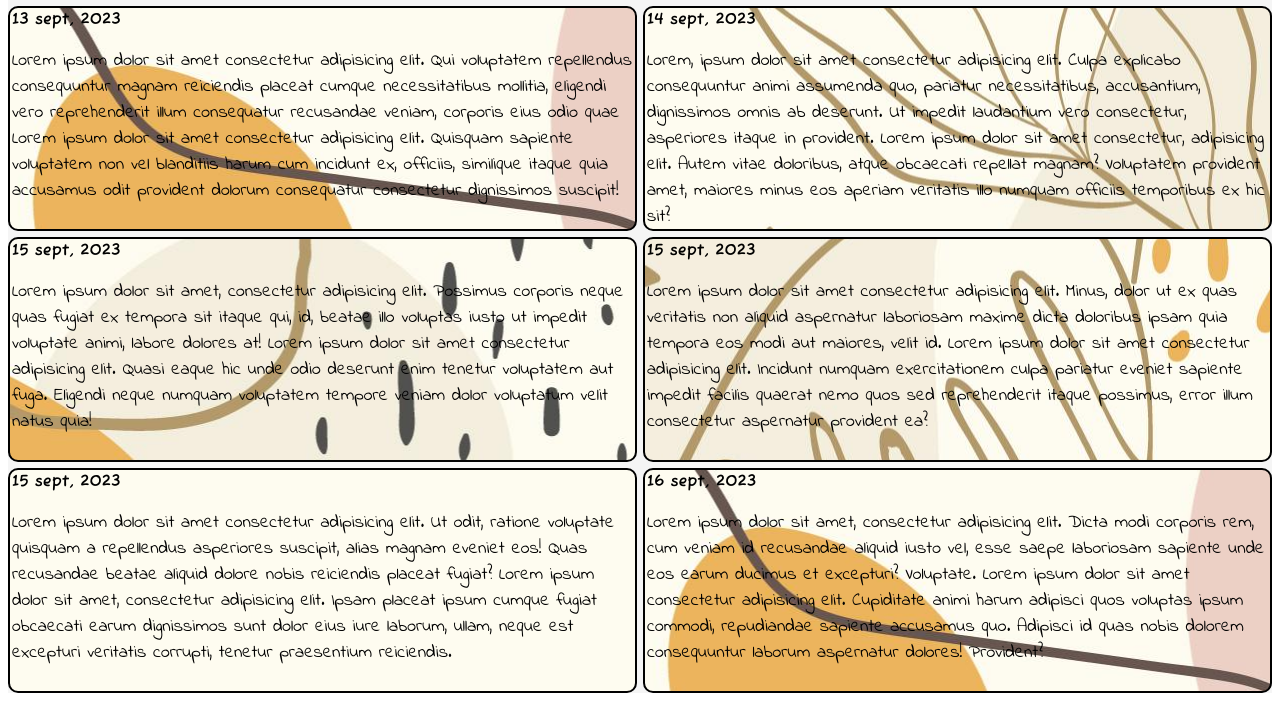
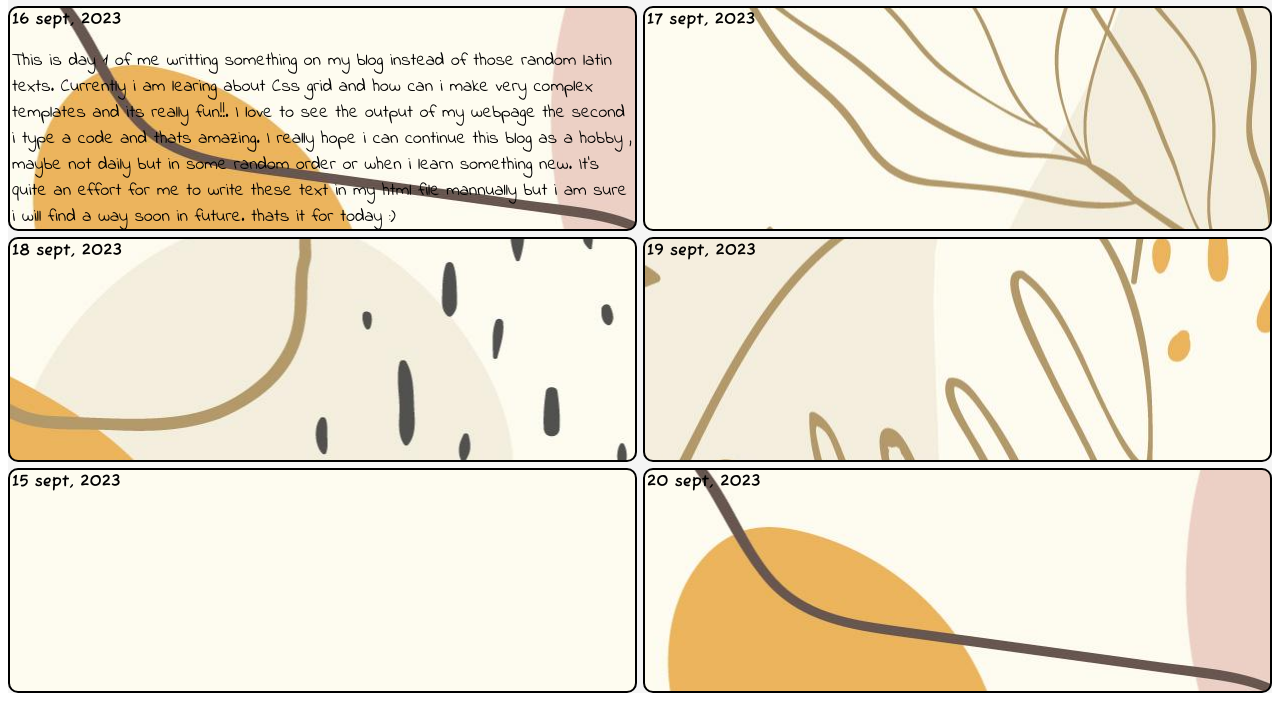
Before and after one commit to roydebraj2003/Blog, a plain HTML site: page index.html in a window 1280 px wide. Shown: the part 88-800 px from the top of the page. Drawn offline with Linux system fonts and the light colour scheme.

Commit message:
first blog instead of latin texts

```diff
--- a/index.html
+++ b/index.html
@@ -11,35 +11,47 @@
         <div class="tool-bar">
             <div class="heading">ROY'S BLOG</div>
         </div>
+
         <div class="block-1" id="block">
-            <div class="date">13 sept, 2023</div>
+            <div class="date">16 sept, 2023</div>
             <div class="title-1"></div>
-            <p class="blog1">Lorem ipsum dolor sit amet consectetur adipisicing elit. Qui voluptatem repellendus consequuntur magnam reiciendis placeat cumque necessitatibus mollitia, eligendi vero reprehenderit illum consequatur recusandae veniam, corporis eius odio quae Lorem ipsum dolor sit amet consectetur adipisicing elit. Quisquam sapiente voluptatem non vel blanditiis harum cum incidunt ex, officiis, similique itaque quia accusamus odit provident dolorum consequatur consectetur dignissimos suscipit! </p>
+            <p class="blog1">This is day 1 of me writting something on my blog instead of those random latin texts.
+                 Currently i am learing about Css grid and how can i make very complex templates and its really fun!!.
+                 I love to see the output of my webpage the second i type a code and thats amazing.
+                 I really hope i can continue this blog as a hobby , maybe not daily but in some random order or when i learn something new.
+                 It's quite an effort for me to write these text in my html file mannually but i am sure i will find a way soon in future.
+                 thats it for today :)
+            </p>
         </div>
+
         <div class="block-2" id="block">
-            <div class="date">14 sept, 2023</div>
+            <div class="date">17 sept, 2023</div>
             <div class="title-2"></div>
-            <p class="blog2">Lorem, ipsum dolor sit amet consectetur adipisicing elit. Culpa explicabo consequuntur animi assumenda quo, pariatur necessitatibus, accusantium, dignissimos omnis ab deserunt. Ut impedit laudantium vero consectetur, asperiores itaque in provident. Lorem ipsum dolor sit amet consectetur, adipisicing elit. Autem vitae doloribus, atque obcaecati repellat magnam? Voluptatem provident amet, maiores minus eos aperiam veritatis illo numquam officiis temporibus ex hic sit?</p>
+            <p class="blog2"></p>
         </div>
+
         <div class="block-3" id="block">
-            <div class="date">15 sept, 2023</div>
+            <div class="date">18 sept, 2023</div>
             <div class="title-3"></div>
-            <p class="blog3">Lorem ipsum dolor sit amet, consectetur adipisicing elit. Possimus corporis neque quas fugiat ex tempora sit itaque qui, id, beatae illo voluptas iusto ut impedit voluptate animi, labore dolores at! Lorem ipsum dolor sit amet consectetur adipisicing elit. Quasi eaque hic unde odio deserunt enim tenetur voluptatem aut fuga. Eligendi neque numquam voluptatem tempore veniam dolor voluptatum velit natus quia!</p>
+            <p class="blog3"> </p>
         </div>
+
         <div class="block-4" id="block">
-            <div class="date">15 sept, 2023</div>
+            <div class="date">19 sept, 2023</div>
             <div class="title-4"></div>
-            <p class="blog4">Lorem ipsum dolor sit amet consectetur adipisicing elit. Minus, dolor ut ex quas veritatis non aliquid aspernatur laboriosam maxime dicta doloribus ipsam quia tempora eos modi aut maiores, velit id. Lorem ipsum dolor sit amet consectetur adipisicing elit. Incidunt numquam exercitationem culpa pariatur eveniet sapiente impedit facilis quaerat nemo quos sed reprehenderit itaque possimus, error illum consectetur aspernatur provident ea?</p>
+            <p class="blog4"></p>
         </div>
+
         <div class="block-5" id="block">
             <div class="date">15 sept, 2023</div>
             <div class="title-5"></div>
-            <p class="blog5">Lorem ipsum dolor sit amet consectetur adipisicing elit. Ut odit, ratione voluptate quisquam a repellendus asperiores suscipit, alias magnam eveniet eos! Quas recusandae beatae aliquid dolore nobis reiciendis placeat fugiat? Lorem ipsum dolor sit amet, consectetur adipisicing elit. Ipsam placeat ipsum cumque fugiat obcaecati earum dignissimos sunt dolor eius iure laborum, ullam, neque est excepturi veritatis corrupti, tenetur praesentium reiciendis.</p>
+            <p class="blog5"></p>
         </div>
+
         <div class="block-6" id="block">
-            <div class="date">16 sept, 2023</div>
+            <div class="date">20 sept, 2023</div>
             <div class="title-6"></div>
-            <p class="blog6">Lorem ipsum dolor sit amet, consectetur adipisicing elit. Dicta modi corporis rem, cum veniam id recusandae aliquid iusto vel, esse saepe laboriosam sapiente unde eos earum ducimus et excepturi? Voluptate. Lorem ipsum dolor sit amet consectetur adipisicing elit. Cupiditate animi harum adipisci quos voluptas ipsum commodi, repudiandae sapiente accusamus quo. Adipisci id quas nobis dolorem consequuntur laborum aspernatur dolores! Provident?</p>
+            <p class="blog6"></p>
         </div>
     </div>
 
```
